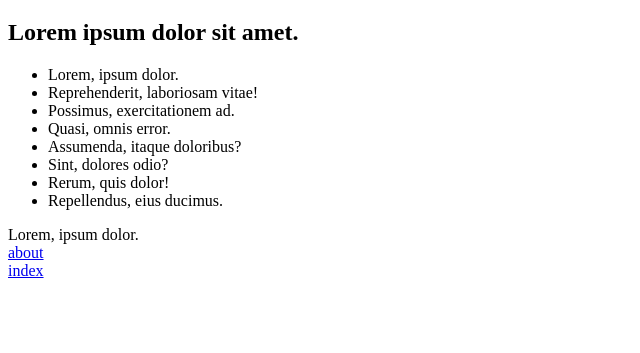
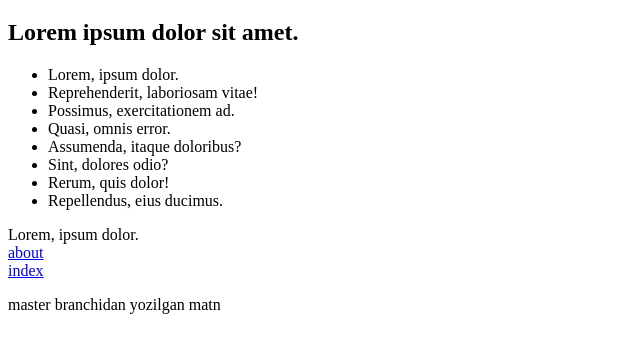
Before and after one commit to Ruzikulovfurqat/github-bilan-ishlash, a plain HTML site: page index.html in a window 1280 px wide. Shown: the part 61-414 px from the top of the page, without its empty margins (0-640 px from the left). Drawn offline with Linux system fonts and the light colour scheme.

Commit message:
master branchdan

```diff
--- a/index.html
+++ b/index.html
@@ -32,6 +32,8 @@
         <a href="section.html"><section></section></a>
         <a href="index.html">index</a>
     </footer>
+    <p>master branchidan yozilgan matn </p>
+
 
 </body>
 </html>
```
